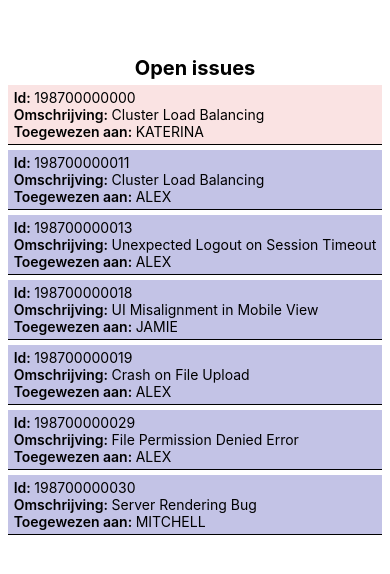
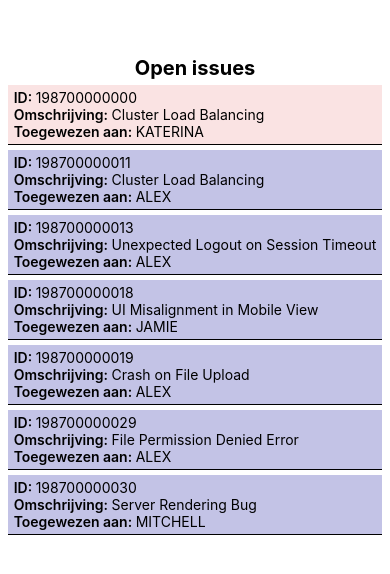
Before and after one commit to JarneAdam/Cross-Platform_Development_Exercise_Les_4, a React Native app: screen / in a window 390 px wide. Shown: the part 124-698 px from the top of the page. Built offline with nearby package versions, Linux system fonts and the light colour scheme.

Commit message:
Changed "Id" to "ID"

```diff
--- a/src/components/List.js
+++ b/src/components/List.js
@@ -16,7 +16,7 @@ const List = () => {
           .map(issue => (
             <View key={issue.id} style={[styles.issueItem, issue.assigned && issue.assigned.toLowerCase() === 'katerina larson' ? styles.katerina : styles.other]}>
               <Text>
-                <Text style={styles.propName}>Id: </Text>
+                <Text style={styles.propName}>ID: </Text>
                 {extractId(issue.id)}
               </Text>
               <Text>
```
